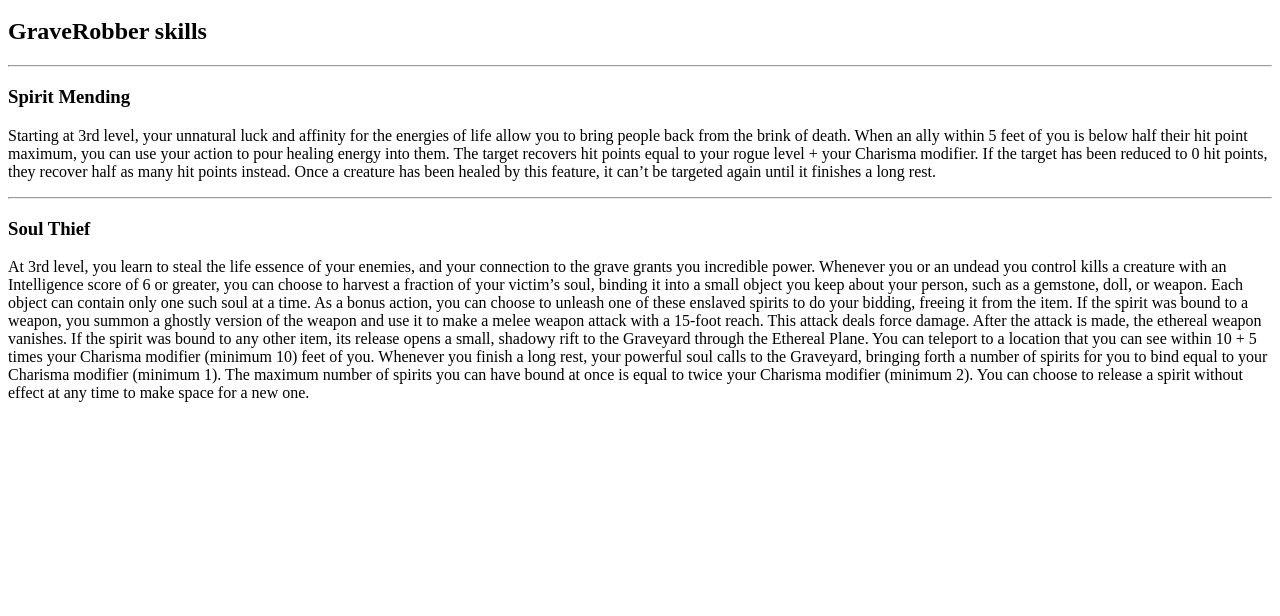
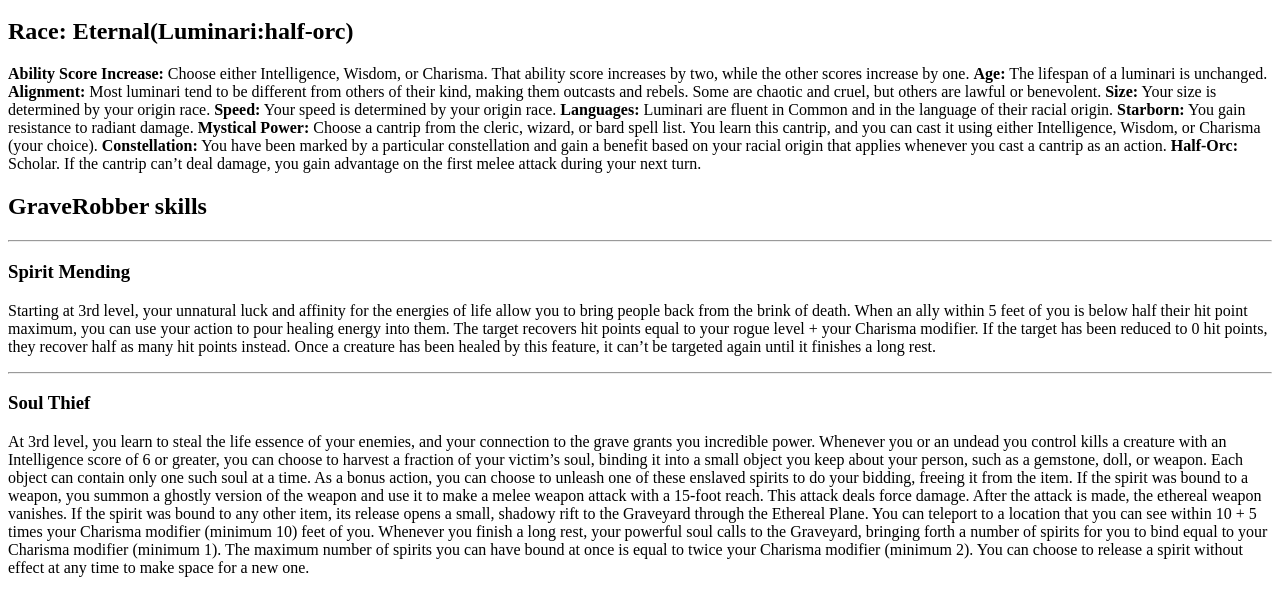
Before and after one commit to PankoSando/Fane.github.io, a plain HTML site: page index.html in a window 1280 px wide. Shown: the part 48-664 px from the top of the page. Drawn offline with Linux system fonts and the light colour scheme.

Commit message:
Update index.html

```diff
--- a/index.html
+++ b/index.html
@@ -1,5 +1,27 @@
 <html>
 <h1>Fane the Eternal</h1>
+<h2>Race: Eternal(Luminari:half-orc)</h2>
+<p><b>Ability Score Increase:</b> Choose either Intelligence, Wisdom,
+or Charisma. That ability score increases by two, while the
+other scores increase by one.
+<b>Age:</b> The lifespan of a luminari is unchanged.
+<b>Alignment:</b> Most luminari tend to be different from others
+of their kind, making them outcasts and rebels. Some are
+chaotic and cruel, but others are lawful or benevolent.
+<b>Size:</b> Your size is determined by your origin race.
+<b>Speed:</b> Your speed is determined by your origin race.
+<b>Languages:</b> Luminari are fluent in Common and in the
+language of their racial origin.
+<b>Starborn:</b> You gain resistance to radiant damage.
+<b>Mystical Power:</b> Choose a cantrip from the cleric, wizard, or
+bard spell list. You learn this cantrip, and you can cast it using
+either Intelligence, Wisdom, or Charisma (your choice).
+<b>Constellation:</b> You have been marked by a particular
+constellation and gain a benefit based on your racial origin
+that applies whenever you cast a cantrip as an action.
+<b>Half-Orc:</b> Scholar. If the cantrip can’t deal damage, you gain
+advantage on the first melee attack during your next turn.</p>
+
 <h2>GraveRobber skills</h2>
 <hr>
 <h3>Spirit Mending</h3>
```
